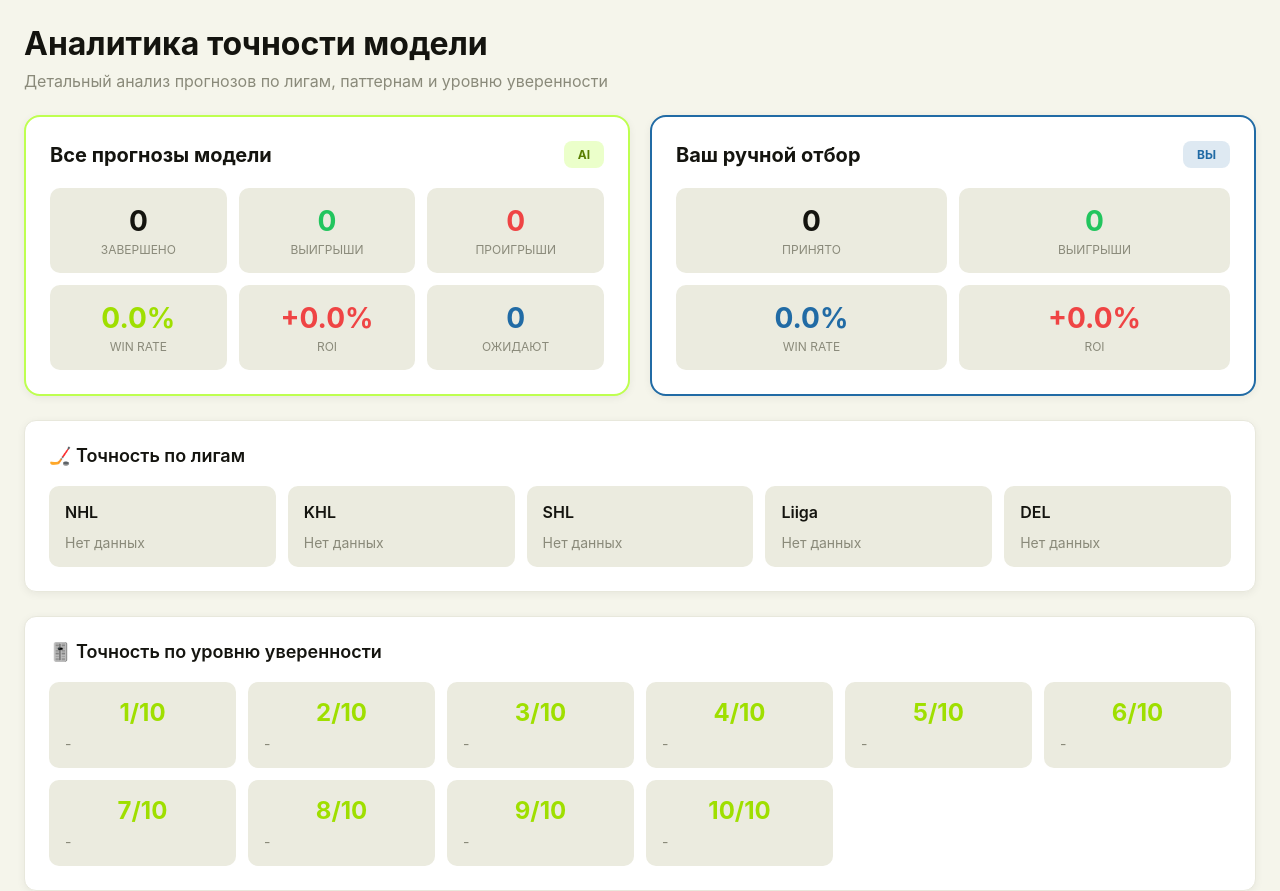
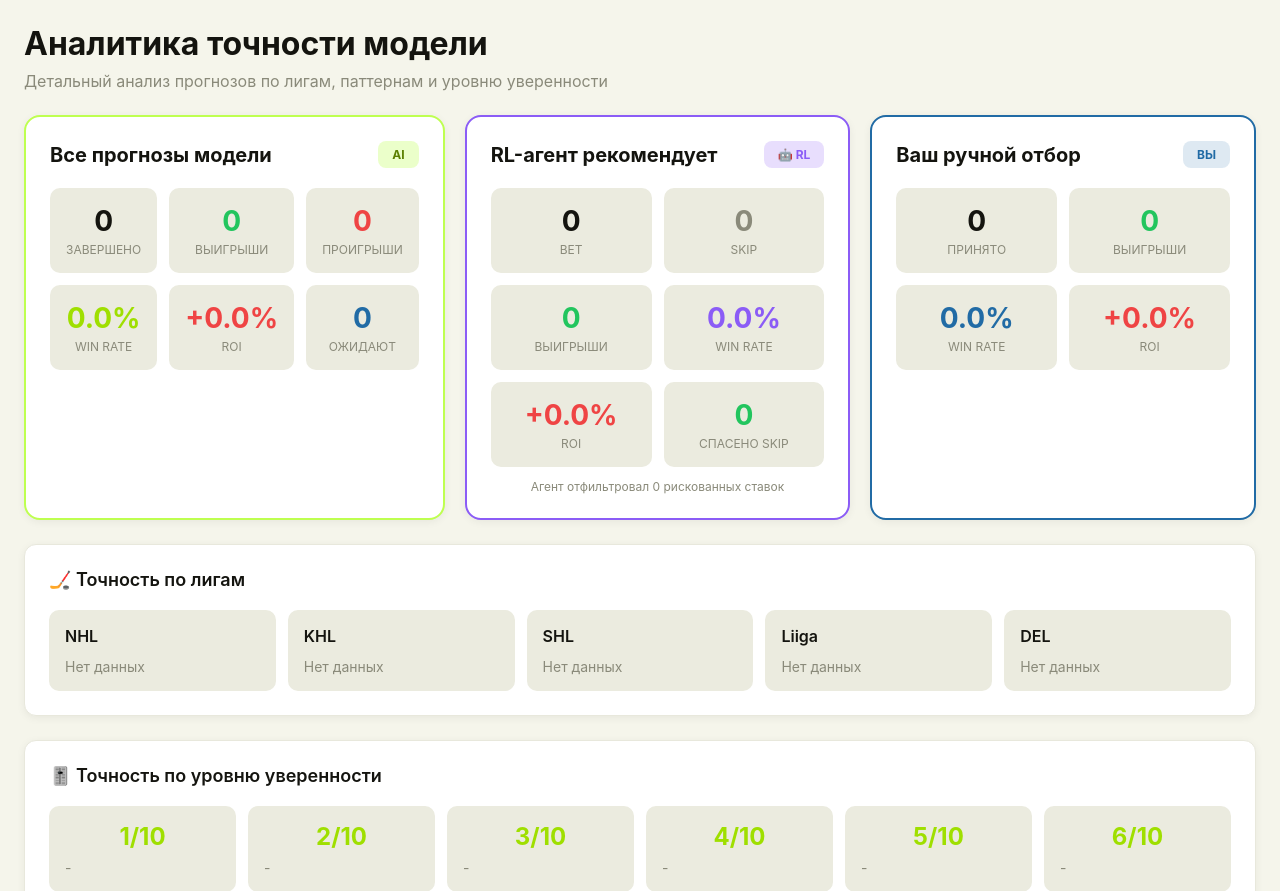
Before and after one commit to Yarik174/pattern_interruption, a Flask app: page /statistics in a window 1280 px wide. Shown: the part 105-996 px from the top of the page. Run offline with Flask 3, Linux system fonts and the light colour scheme.

Commit message:
Add RL agent recommendations and comments to predictions
Update the database schema to include `rl_recommendation`, `rl_confidence`, and `rl_comment` fields in the `Prediction` model. Modify `prediction_service.py` to fetch and store RL agent recommendations during prediction creation. Enhance `rl_agent.py` to generate detailed comments based on prediction state and action. Update `routes.py` and `statistics.html` to display RL agent statistics, including bet/skip counts, win rates, and ROI. Modify `prediction_detail.html` to show the RL agent's comment on the prediction detail page.

Replit-Commit-Author: Agent
Replit-Commit-Session-Id: bae8bf6a-ba3e-46e7-a149-5aeaceabca9f
Replit-Commit-Checkpoint-Type: intermediate_checkpoint
Replit-Commit-Event-Id: 423b7e42-8f2d-4979-8566-293132cc2484
Replit-Commit-Screenshot-Url: https://storage.googleapis.com/screenshot-production-us-central1/5bb05217-be29-449c-8dc8-1ff7dff50c77/bae8bf6a-ba3e-46e7-a149-5aeaceabca9f/vIZeEm6
Replit-Helium-Checkpoint-Created: true

```diff
--- a/models.py
+++ b/models.py
@@ -32,6 +32,11 @@ class Prediction(db.Model):
     is_win = db.Column(db.Boolean)
     notified_telegram = db.Column(db.Boolean, default=False)
     flashlive_event_id = db.Column(db.String(50))
+
+    # RL-агент рекомендация
+    rl_recommendation = db.Column(db.String(10))  # 'BET' или 'SKIP'
+    rl_confidence = db.Column(db.Float)
+    rl_comment = db.Column(db.Text)
 
     user_decision = db.relationship('UserDecision', backref='prediction', uselist=False)
 
--- a/src/routes.py
+++ b/src/routes.py
@@ -209,6 +209,7 @@ def statistics_page():
     import json
 
     model_stats = {'total': 0, 'wins': 0, 'losses': 0, 'pending': 0, 'win_rate': 0, 'roi': 0}
+    rl_stats = {'total': 0, 'wins': 0, 'losses': 0, 'win_rate': 0, 'roi': 0, 'bet_count': 0, 'skip_count': 0}
     manual_stats = {'total': 0, 'wins': 0, 'win_rate': 0, 'roi': 0}
     league_stats = {}
     monthly_stats = []
@@ -244,6 +245,25 @@ def statistics_page():
             manual_profit = sum((p.odds or 2.0) - 1 for p in accepted if p.is_win) - manual_stats['losses']
             if manual_stats['total'] > 0:
                 manual_stats['roi'] = (manual_profit / manual_stats['total']) * 100
+
+            # RL-агент статистика (прогнозы где агент рекомендовал BET)
+            rl_bet_predictions = [p for p in completed if p.rl_recommendation == 'BET']
+            rl_skip_predictions = [p for p in completed if p.rl_recommendation == 'SKIP']
+
+            rl_stats['bet_count'] = len(rl_bet_predictions)
+            rl_stats['skip_count'] = len(rl_skip_predictions)
+            rl_stats['total'] = len(rl_bet_predictions)
+            rl_stats['wins'] = sum(1 for p in rl_bet_predictions if p.is_win)
+            rl_stats['losses'] = rl_stats['total'] - rl_stats['wins']
+            rl_stats['win_rate'] = (rl_stats['wins'] / rl_stats['total'] * 100) if rl_stats['total'] else 0
+
+            # Считаем сколько SKIP были бы проигрышами
+            skip_would_lose = sum(1 for p in rl_skip_predictions if not p.is_win)
+            rl_stats['skip_saved'] = skip_would_lose
+
+            rl_profit = sum((p.odds or 2.0) - 1 for p in rl_bet_predictions if p.is_win) - rl_stats['losses']
+            if rl_stats['total'] > 0:
+                rl_stats['roi'] = (rl_profit / rl_stats['total']) * 100
 
             for league in ['NHL', 'KHL', 'SHL', 'Liiga', 'DEL']:
                 league_preds = [p for p in completed if p.league == league]
@@ -366,6 +386,7 @@ def statistics_page():
 
     return render_template('statistics.html',
                          model_stats=model_stats,
+                         rl_stats=rl_stats,
                          manual_stats=manual_stats,
                          league_stats=league_stats,
                          monthly_stats=monthly_stats,
--- a/templates/prediction_detail.html
+++ b/templates/prediction_detail.html
@@ -418,6 +418,11 @@
                         <div style="color: var(--text-secondary); font-size: 0.875rem;">
                             {{ rl_recommendation.recommendation }}
                         </div>
+                        {% if rl_recommendation.comment %}
+                        <div style="margin-top: 12px; padding: 12px; background: rgba(0,0,0,0.2); border-radius: 8px; font-size: 0.85rem; color: var(--text-primary);">
+                            💬 {{ rl_recommendation.comment }}
+                        </div>
+                        {% endif %}
                         <div style="margin-top: 12px; display: flex; justify-content: center; gap: 24px; font-size: 0.75rem; color: var(--text-muted);">
                             <span>Q(bet): {{ '%.3f'|format(rl_recommendation.q_bet or 0) }}</span>
                             <span>Q(skip): {{ '%.3f'|format(rl_recommendation.q_skip or 0) }}</span>
--- a/templates/statistics.html
+++ b/templates/statistics.html
@@ -82,9 +82,13 @@
 
         .comparison-grid {
             display: grid;
-            grid-template-columns: 1fr 1fr;
+            grid-template-columns: repeat(3, 1fr);
             gap: 20px;
             margin-bottom: 24px;
+        }
+
+        @media (max-width: 1100px) {
+            .comparison-grid { grid-template-columns: 1fr; }
         }
 
         .comparison-card {
@@ -388,6 +392,44 @@
                         <div class="value link">{{ model_stats.pending or 0 }}</div>
                         <div class="label">Ожидают</div>
                     </div>
+                </div>
+            </div>
+
+            <div class="comparison-card rl" style="border-color: #8B5CF6;">
+                <div class="card-header">
+                    <h2 class="card-title">RL-агент рекомендует</h2>
+                    <span class="card-badge" style="background: rgba(139, 92, 246, 0.2); color: #8B5CF6;">🤖 RL</span>
+                </div>
+                <div class="stats-grid">
+                    <div class="stat-item">
+                        <div class="value">{{ rl_stats.bet_count or 0 }}</div>
+                        <div class="label">BET</div>
+                    </div>
+                    <div class="stat-item">
+                        <div class="value" style="color: var(--text-muted)">{{ rl_stats.skip_count or 0 }}</div>
+                        <div class="label">SKIP</div>
+                    </div>
+                    <div class="stat-item">
+                        <div class="value success">{{ rl_stats.wins or 0 }}</div>
+                        <div class="label">Выигрыши</div>
+                    </div>
+                    <div class="stat-item">
+                        <div class="value" style="color: #8B5CF6;">{{ '%.1f'|format(rl_stats.win_rate or 0) }}%</div>
+                        <div class="label">Win Rate</div>
+                    </div>
+                    <div class="stat-item">
+                        <div class="value {% if (rl_stats.roi or 0) > 0 %}success{% else %}danger{% endif %}">
+                            {{ '%+.1f'|format(rl_stats.roi or 0) }}%
+                        </div>
+                        <div class="label">ROI</div>
+                    </div>
+                    <div class="stat-item">
+                        <div class="value success">{{ rl_stats.skip_saved or 0 }}</div>
+                        <div class="label">Спасено SKIP</div>
+                    </div>
+                </div>
+                <div style="margin-top: 12px; font-size: 0.75rem; color: var(--text-muted); text-align: center;">
+                    Агент отфильтровал {{ rl_stats.skip_count or 0 }} рискованных ставок
                 </div>
             </div>
 
```
Also changed, not shown: src/prediction_service.py (+22 -1 lines), src/rl_agent.py (+49 -1 lines).
